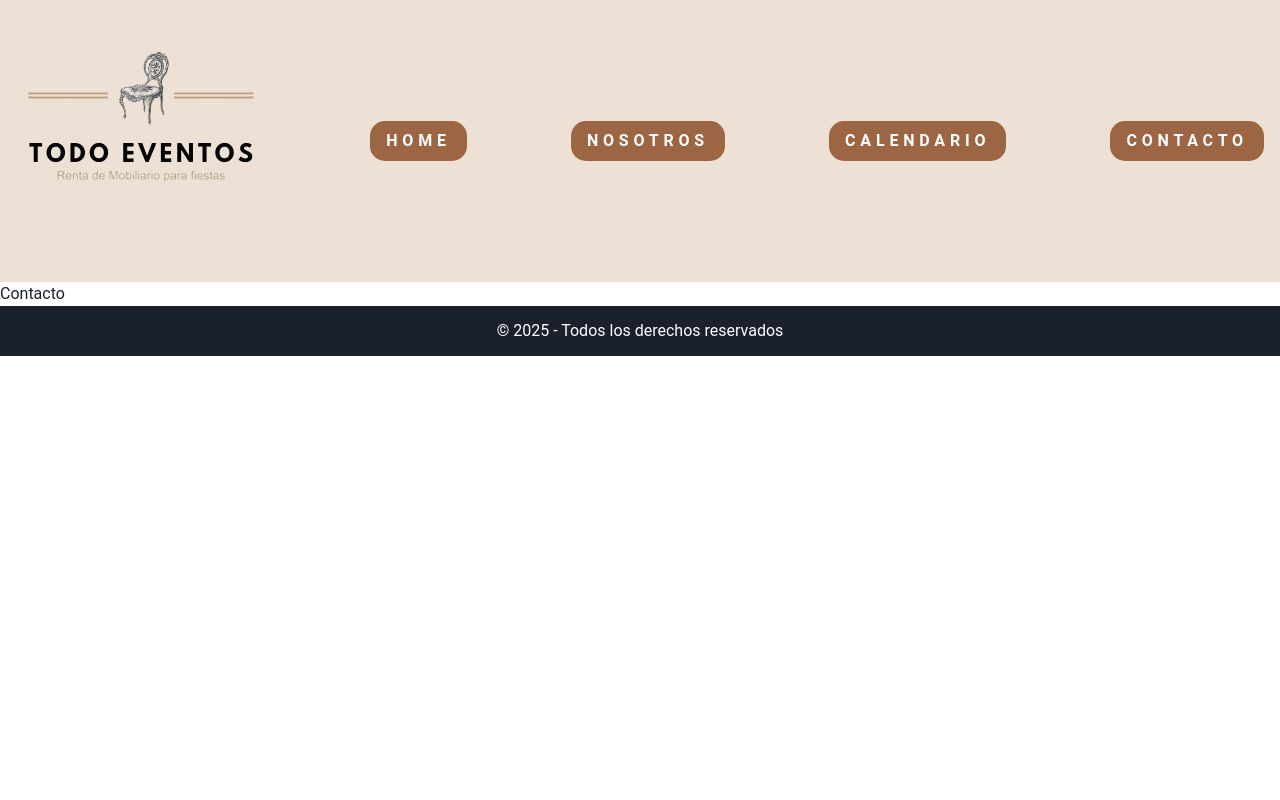
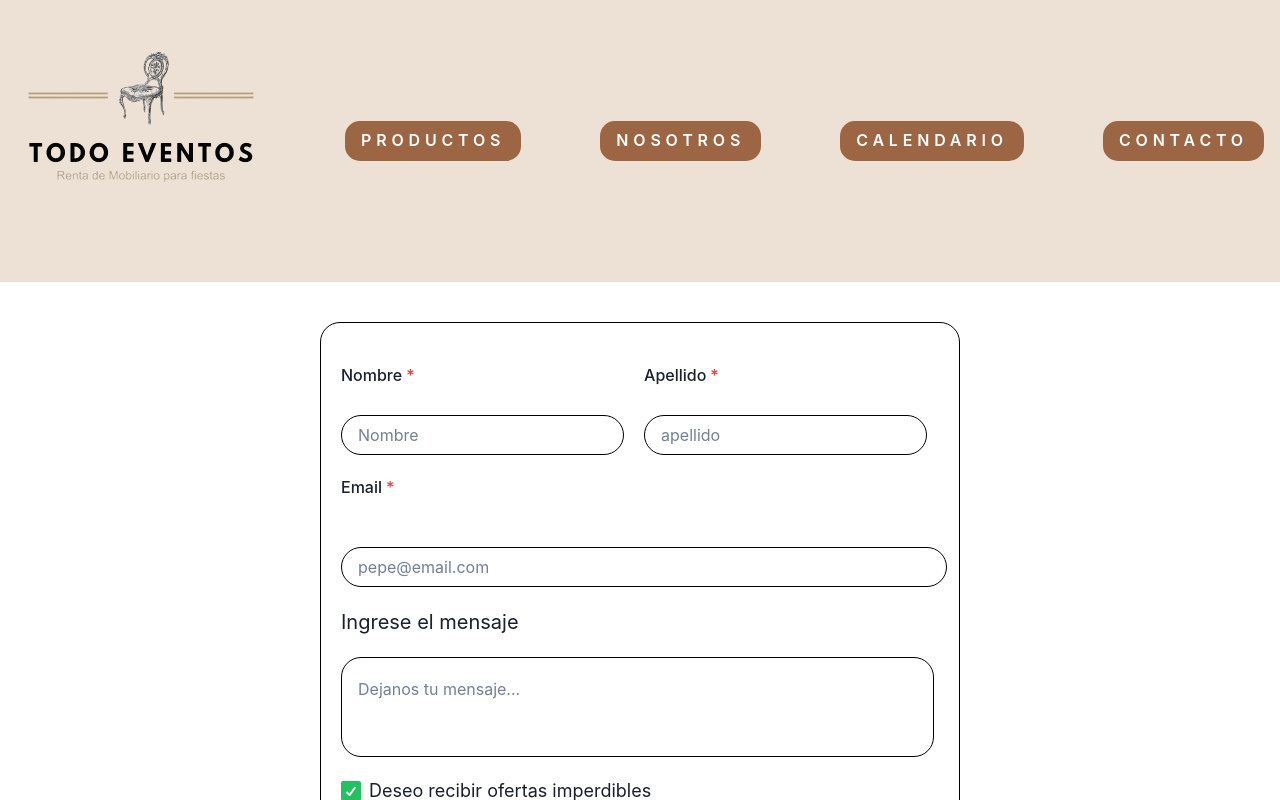
Before and after one commit to No-Country-simulation/C23-64-N-webapp, a React (Vite) app in the folder frontend/: page /contacto in a window 1280 px wide. Shown: the top 800 px of the page. Built offline with nearby package versions, Linux system fonts and the light colour scheme; no server answers.

Commit message:
Modify the logo to behave as a link

```diff
--- a/frontend/src/components/Header/Header.jsx
+++ b/frontend/src/components/Header/Header.jsx
@@ -6,14 +6,14 @@ import { Link } from "react-router-dom";
 const Header = () => {
   return (
     <Center bg="brown.100" justifyContent={"space-between"} p={4}>
-      <Box>
+      <Box as={Link} to="/">
         <Img
           src={logo}
           alt="logo"
          w='250px'/>
       </Box>
-      <Link to="/">
-        <Button variant="custom">Home</Button>
+      <Link to="/productos">
+        <Button variant="custom">Productos</Button>
       </Link>
       <Link to="/nosotros">
         <Button variant="custom">Nosotros</Button>
--- a/frontend/src/pages/Contacto.jsx
+++ b/frontend/src/pages/Contacto.jsx
@@ -1,9 +1,141 @@
 import React from 'react'
+import {
+  ChakraProvider,
+  Breadcrumb,
+  FormControl,
+  FormLabel,
+  Input,
+  Center,
+  Box,
+  Text,
+  Textarea,
+  Checkbox,
+  Button
+} from '@chakra-ui/react'
 
-const Contacto = () => {
-  return (
-    <div>Contacto</div>
-  )
-}
+const App = () => (
+  <ChakraProvider resetCSS>
+    <Breadcrumb />
+    <Box width={"50%"} marginX={"25%"} marginY={10}  pt={5} border="1px solid black" borderRadius={20} pointerEvents={'auto'}>
+      <FormControl
+        isRequired
+        display="block"
+        width="95%"
+        flexDirection="column"
+        justifyContent="flex-start"
+        alignItems="flex-start"
+      >
+        <Center pt={5}>
+          <FormLabel
+            width="50%"
+            height="100%"
+            borderRadius={20}
+            border={1}
+            ml={5}
+          >
+            Nombre
+          </FormLabel>
+          <FormLabel
+            width="50%"
+            height="100%"
+            borderRadius={20}
+            border={1}
+            ml={5}
+          >
+            Apellido
+          </FormLabel>
+        </Center>
+        <Center display="flex">
+          <Input
+            size="md"
+            placeholder="Nombre"
+            variant="outline"
+            width="50%"
+            height={10}
+            border="1px solid black"
+            borderRadius={20}
+            mt={5}
+            ml={5}
+          />
+          <Input
+            size="md"
+            placeholder="apellido"
+            variant="outline"
+            width="50%"
+            height={10}
+            border="1px solid black"
+            borderRadius={20}
+            mt={5}
+            ml={5}
+          />
+        </Center>
+      </FormControl>
+      <FormControl
+        isRequired
+        display="block"
+        width="95%"
+        flexDirection="column"
+        justifyContent="flex-start"
+        alignItems="flex-start"
+      >
+        <Center>
+          <FormLabel
+            width="100%"
+            height="100%"
+            borderRadius={20}
+            border={1}
+            ml={5}
+            mt={5}
+          >
+            Email
+          </FormLabel>
+        </Center>
+        <Center display="block" pt={5}>
+          <Input
+            size="md"
+            placeholder="pepe@email.com"
+            variant="outline"
+            width="100%"
+            height={10}
+            border="1px solid black"
+            borderRadius={20}
+            ml={5}
+            mt={5}
+          />
+        </Center>
+      </FormControl>
+      <Text textAlign="left" fontSize="xl" ml={5} mt={5}>
+        Ingrese el mensaje
+      </Text>
+      <Textarea
+        resize="none"
+        placeholder="Dejanos tu mensaje..."
+        minHeight={100}
+        maxHeight={200}
+        overflow="visible"
+        pt={5}
+        mt={5}
+        ml={5}
+        width="93%"
+        border="1px solid black"
+        borderRadius={20}
+      />
+      <Checkbox isChecked colorScheme="whatsapp" size="lg" ml={5} mt={5}>
+        Deseo recibir ofertas imperdibles
+      </Checkbox>
+      <Button
+        variant="outline"
+        size="md"
+        colorScheme="whatsapp"
+        display="block"
+        ml={5}
+        mt={5}
+        mb={5}
+      >
+        Enviar
+      </Button>
+    </Box>
+  </ChakraProvider>
+)
 
-export default Contacto
+export default App
--- a/frontend/src/pages/Home.jsx
+++ b/frontend/src/pages/Home.jsx
@@ -38,7 +38,6 @@ const img=[
 
       <HStack>
         {data.map((item)=>
-
         <Cards key={item.id}
           title={item.title}
           precio={item.precio}
@@ -46,7 +45,6 @@ const img=[
           descripcion={item.descripcion}
           />
           )}
-
       </HStack>
     </VStack>
   );
```
Lines whose indentation alone changed are shown as unchanged.
